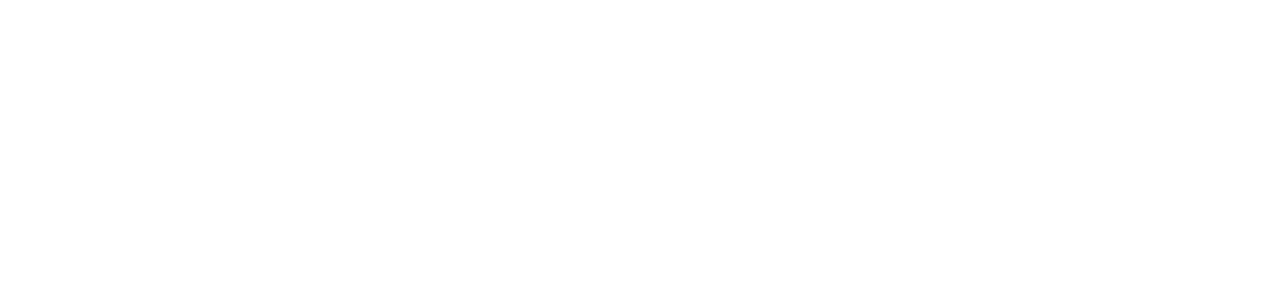
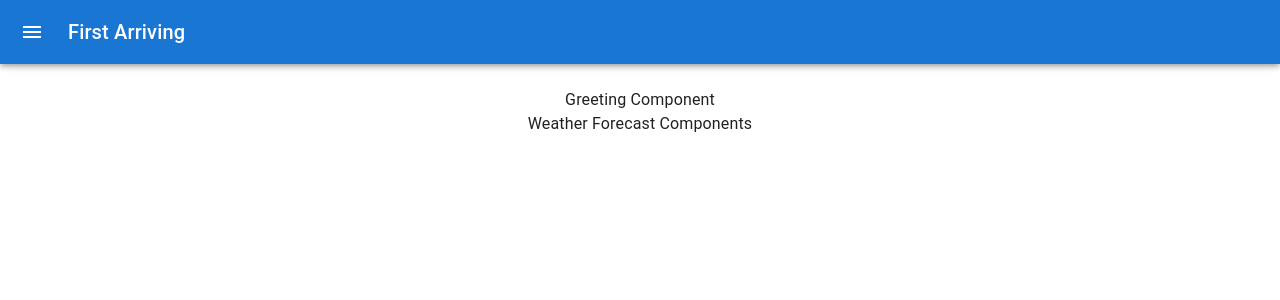
Before and after one commit to osmaniacattack/FirstArriving-CodeExercise, a React (Create React App) app in the folder weather-dashboard/: page / in a window 1280 px wide. Shown: the top 300 px of the page. Built offline with nearby package versions, Linux system fonts and the light colour scheme.

Commit message:
Import Nav Component
- Import Drawer from MUI Library
- Refactor Drawer text and icons for dummy sidebar items

```diff
--- a/weather-dashboard/src/App.js
+++ b/weather-dashboard/src/App.js
@@ -1,9 +1,11 @@
 import logo from './logo.svg';
 import './App.css';
+import Nav from './components/Nav';
 
 function App() {
   return (
     <div className="App">
+      <Nav/>
     </div>
   );
 }
--- a/weather-dashboard/src/components/nav.js
+++ b/weather-dashboard/src/components/nav.js
@@ -1,7 +1,172 @@
-import React from "react";
+import * as React from "react";
+import { styled, useTheme } from "@mui/material/styles";
+import Box from "@mui/material/Box";
+import Drawer from "@mui/material/Drawer";
+import CssBaseline from "@mui/material/CssBaseline";
+import MuiAppBar from "@mui/material/AppBar";
+import Toolbar from "@mui/material/Toolbar";
+import List from "@mui/material/List";
+import Typography from "@mui/material/Typography";
+import Divider from "@mui/material/Divider";
+import { Tooltip, Avatar } from "@mui/material";
 
-export const Nav = () => {
-  return <div>
+import IconButton from "@mui/material/IconButton";
+import MenuIcon from "@mui/icons-material/Menu";
+import ChevronLeftIcon from "@mui/icons-material/ChevronLeft";
+import ChevronRightIcon from "@mui/icons-material/ChevronRight";
+import ListItem from "@mui/material/ListItem";
+import ListItemButton from "@mui/material/ListItemButton";
+import ListItemIcon from "@mui/material/ListItemIcon";
+import ListItemText from "@mui/material/ListItemText";
+import LogoutIcon from "@mui/icons-material/Logout";
+import HomeIcon from "@mui/icons-material/Home";
+import ThermostatIcon from "@mui/icons-material/Thermostat";
+import CampaignIcon from "@mui/icons-material/Campaign";
+import SettingsIcon from "@mui/icons-material/Settings";
 
-  </div>;
-};
+const drawerWidth = 240;
+
+const Main = styled("main", { shouldForwardProp: (prop) => prop !== "open" })(
+  ({ theme, open }) => ({
+    flexGrow: 1,
+    padding: theme.spacing(3),
+    transition: theme.transitions.create("margin", {
+      easing: theme.transitions.easing.sharp,
+      duration: theme.transitions.duration.leavingScreen,
+    }),
+    marginLeft: `-${drawerWidth}px`,
+    ...(open && {
+      transition: theme.transitions.create("margin", {
+        easing: theme.transitions.easing.easeOut,
+        duration: theme.transitions.duration.enteringScreen,
+      }),
+      marginLeft: 0,
+    }),
+  })
+);
+
+const AppBar = styled(MuiAppBar, {
+  shouldForwardProp: (prop) => prop !== "open",
+})(({ theme, open }) => ({
+  transition: theme.transitions.create(["margin", "width"], {
+    easing: theme.transitions.easing.sharp,
+    duration: theme.transitions.duration.leavingScreen,
+  }),
+  ...(open && {
+    width: `calc(100% - ${drawerWidth}px)`,
+    marginLeft: `${drawerWidth}px`,
+    transition: theme.transitions.create(["margin", "width"], {
+      easing: theme.transitions.easing.easeOut,
+      duration: theme.transitions.duration.enteringScreen,
+    }),
+  }),
+}));
+
+const DrawerHeader = styled("div")(({ theme }) => ({
+  display: "flex",
+  alignItems: "center",
+  padding: theme.spacing(0, 1),
+  // necessary for content to be below app bar
+  ...theme.mixins.toolbar,
+  justifyContent: "flex-end",
+}));
+
+export default function Nav() {
+  const theme = useTheme();
+  const [open, setOpen] = React.useState(false);
+
+  const handleDrawerOpen = () => {
+    setOpen(true);
+  };
+
+  const handleDrawerClose = () => {
+    setOpen(false);
+  };
+
+  return (
+    <Box sx={{ display: "flex" }}>
+      <CssBaseline />
+      <AppBar
+        position="fixed"
+        open={open}
+      >
+        <Toolbar>
+          <IconButton
+            color="inherit"
+            aria-label="open drawer"
+            onClick={handleDrawerOpen}
+            edge="start"
+            sx={{ mr: 2, ...(open && { display: "none" }) }}
+          >
+            <MenuIcon />
+          </IconButton>
+          <Typography
+            variant="h6"
+            noWrap
+            component="div"
+          >
+            First Arriving
+          </Typography>
+        </Toolbar>
+      </AppBar>
+      <Drawer
+        sx={{
+          width: drawerWidth,
+          flexShrink: 0,
+          "& .MuiDrawer-paper": {
+            width: drawerWidth,
+            boxSizing: "border-box",
+          },
+        }}
+        variant="persistent"
+        anchor="left"
+        open={open}
+      >
+        <DrawerHeader>
+          <IconButton onClick={handleDrawerClose}>
+            {theme.direction === "ltr" ? (
+              <ChevronLeftIcon />
+            ) : (
+              <ChevronRightIcon />
+            )}
+          </IconButton>
+        </DrawerHeader>
+        <Divider />
+        <List>
+          {[
+            ["Home", <HomeIcon />],
+            ["Forecast", <ThermostatIcon />],
+            ["Alerts", <CampaignIcon />],
+            ["Settings", <SettingsIcon />],
+          ].map((text) => (
+            <ListItem
+              key={text[0]}
+              disablePadding
+            >
+              <ListItemButton>
+                <ListItemIcon>{text[1]}</ListItemIcon>
+                <ListItemText primary={text[0]} />
+              </ListItemButton>
+            </ListItem>
+          ))}
+        </List>
+        <Divider />
+        <List>
+          <ListItem disablePadding>
+            <ListItemButton>
+              <ListItemIcon>
+                <LogoutIcon />
+              </ListItemIcon>
+              <ListItemText primary={"Logout"} />
+            </ListItemButton>
+          </ListItem>
+        </List>
+      </Drawer>
+      <Main open={open}>
+        <DrawerHeader />
+        <Typography>Greeting Component</Typography>
+        <Typography>Weather Forecast Components</Typography>
+      </Main>
+    </Box>
+  );
+}
```
Also changed, not shown: weather-dashboard/src/components/footer.js (deleted).
